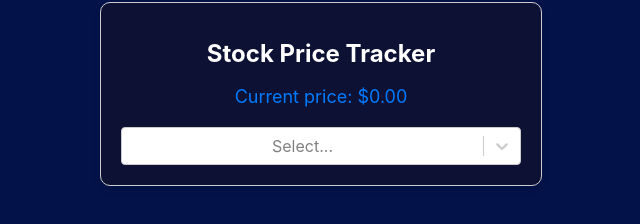
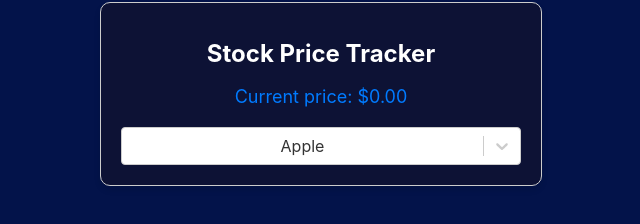
Before and after one commit to KartikKulshreshtha/Stock-Price-finder, a React (Vite) app in the folder stockprice/: page / in a window 1280 px wide. Shown: the part 122-346 px from the top of the page, without its empty margins (319-959 px from the left). Built offline with nearby package versions, Linux system fonts and the light colour scheme; no server answers.

Commit message:
Update StockPriceTracker.jsx

```diff
--- a/stockprice/src/StockPriceTracker.jsx
+++ b/stockprice/src/StockPriceTracker.jsx
@@ -8,9 +8,9 @@ const StockPriceTracker = () => {
 
   useEffect(() => {
     const fetchStockPrice = async () => {
-      const response = await axios.get(`http://localhost:3001/api/stocks/${stock}`, {
-        timeout: 15000, // Set a longer timeout (in milliseconds)
-      });
+      const response = await axios.get(
+        `http://localhost:3001/api/stocks/${stock}`
+      );
       setPrice(response.data.price);
     };
 
@@ -46,8 +46,8 @@ const StockPriceTracker = () => {
       <h1 className="tracker-title">Stock Price Tracker</h1>
       <p className="current-price">Current price: ${price.toFixed(2)}</p>
       <Select
-        value={stock}
-        onChange={(e) => setStock(e.value)}
+        value={options.find((option) => option.value === stock)}
+        onChange={(selectedOption) => setStock(selectedOption.value)}
         options={options}
         className="stock-select"
       />
```
